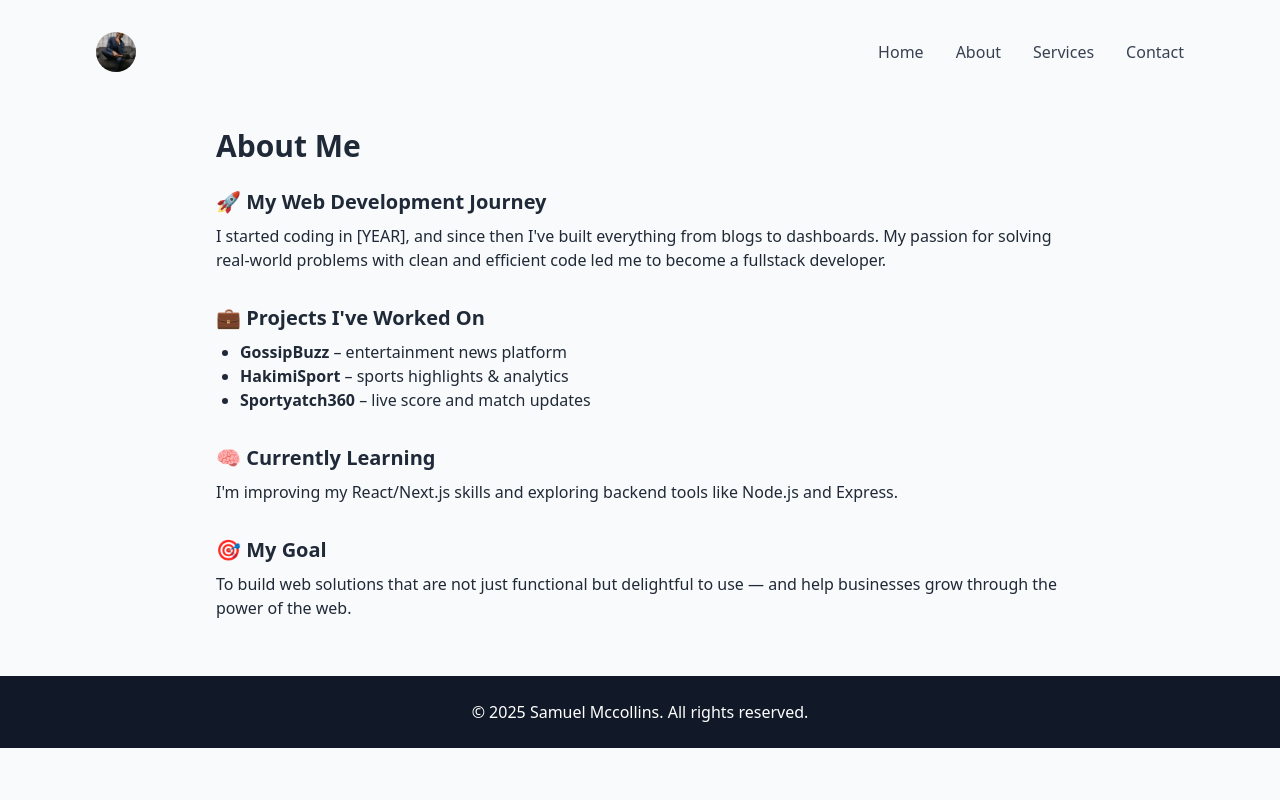
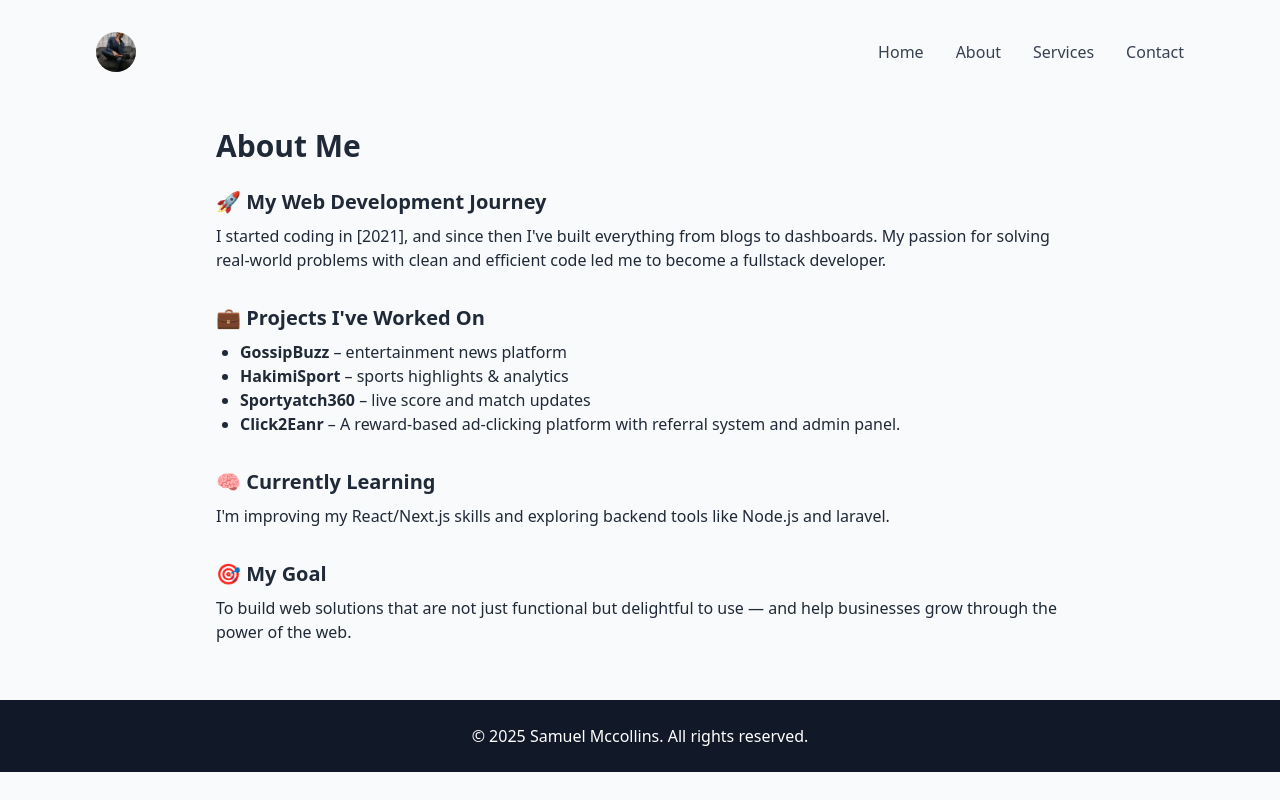
Before and after one commit to mccollins-portfolio/samuel-portfolio, a React (Vite) app: page /about in a window 1280 px wide. Built offline with nearby package versions, Linux system fonts and the light colour scheme.

Commit message:
added click2earn to the about page

```diff
--- a/src/components/projects.jsx
+++ b/src/components/projects.jsx
@@ -1,4 +1,4 @@
-import click2earnImg from '../assets/click2earn_withdraw.jpg';
+import click2earnImg from '../assets/click2earn_dashboard.jpg';
 
 const projects = [
   {
--- a/src/pages/about.jsx
+++ b/src/pages/about.jsx
@@ -5,7 +5,7 @@ const About = () => (
     <article className="mb-8">
       <h2 className="text-xl font-semibold mb-2">🚀 My Web Development Journey</h2>
       <p>
-        I started coding in [YEAR], and since then I've built everything from blogs to dashboards.
+        I started coding in [2021], and since then I've built everything from blogs to dashboards.
         My passion for solving real-world problems with clean and efficient code led me to become a fullstack developer.
       </p>
     </article>
@@ -16,13 +16,14 @@ const About = () => (
         <li><strong>GossipBuzz</strong> – entertainment news platform</li>
         <li><strong>HakimiSport</strong> – sports highlights & analytics</li>
         <li><strong>Sportyatch360</strong> – live score and match updates</li>
+        <li><strong>Click2Eanr</strong> – A reward-based ad-clicking platform with referral system and admin panel.</li>
       </ul>
     </article>
 
     <article className="mb-8">
       <h2 className="text-xl font-semibold mb-2">🧠 Currently Learning</h2>
       <p>
-        I'm improving my React/Next.js skills and exploring backend tools like Node.js and Express.
+        I'm improving my React/Next.js skills and exploring backend tools like Node.js and laravel.
       </p>
     </article>
 
```
Also changed, not shown: src/assets/click2earn_user_dashboard.jpg (renamed from src/assets/click2earn_user_dashboard.jpeg).
